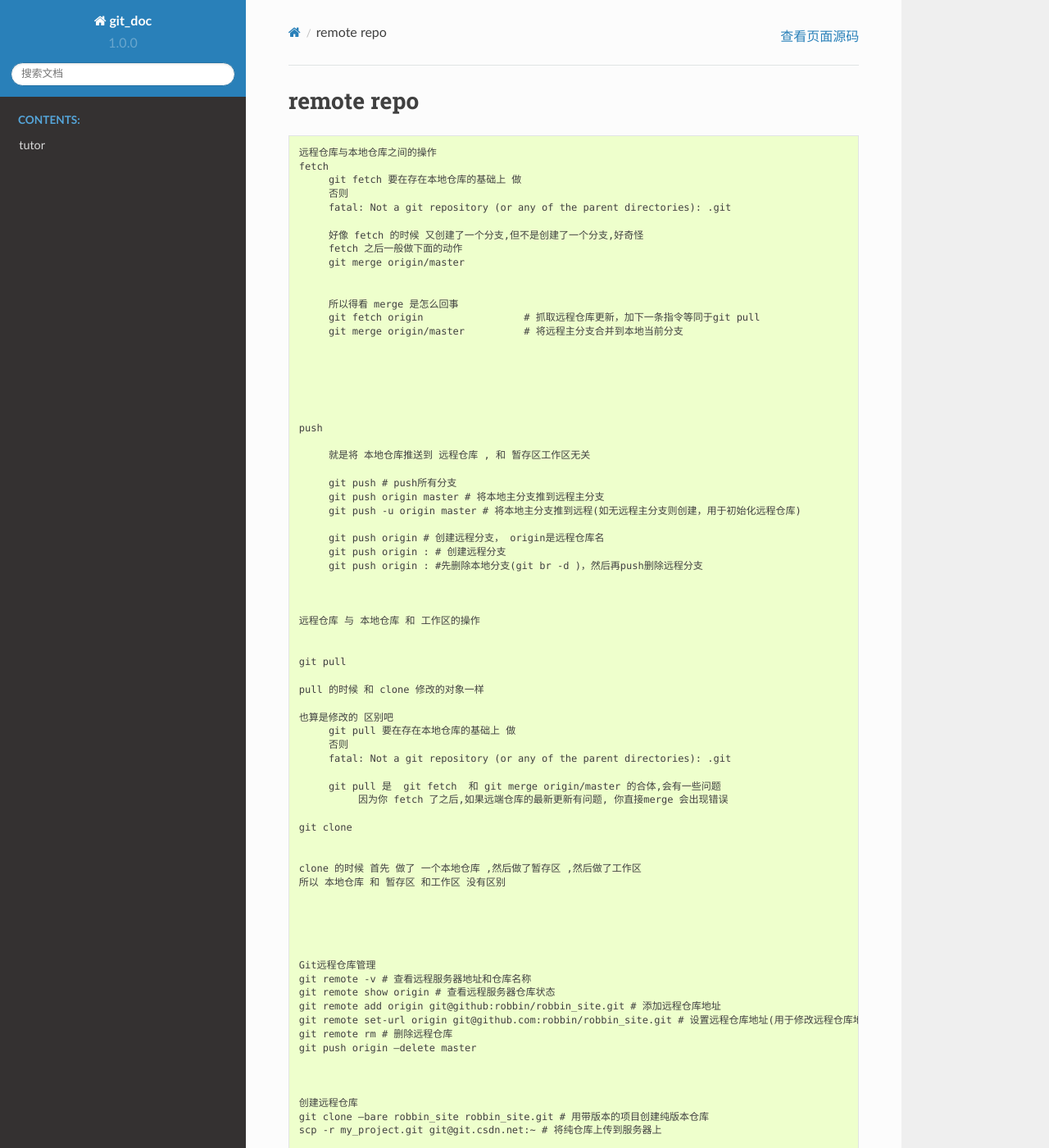
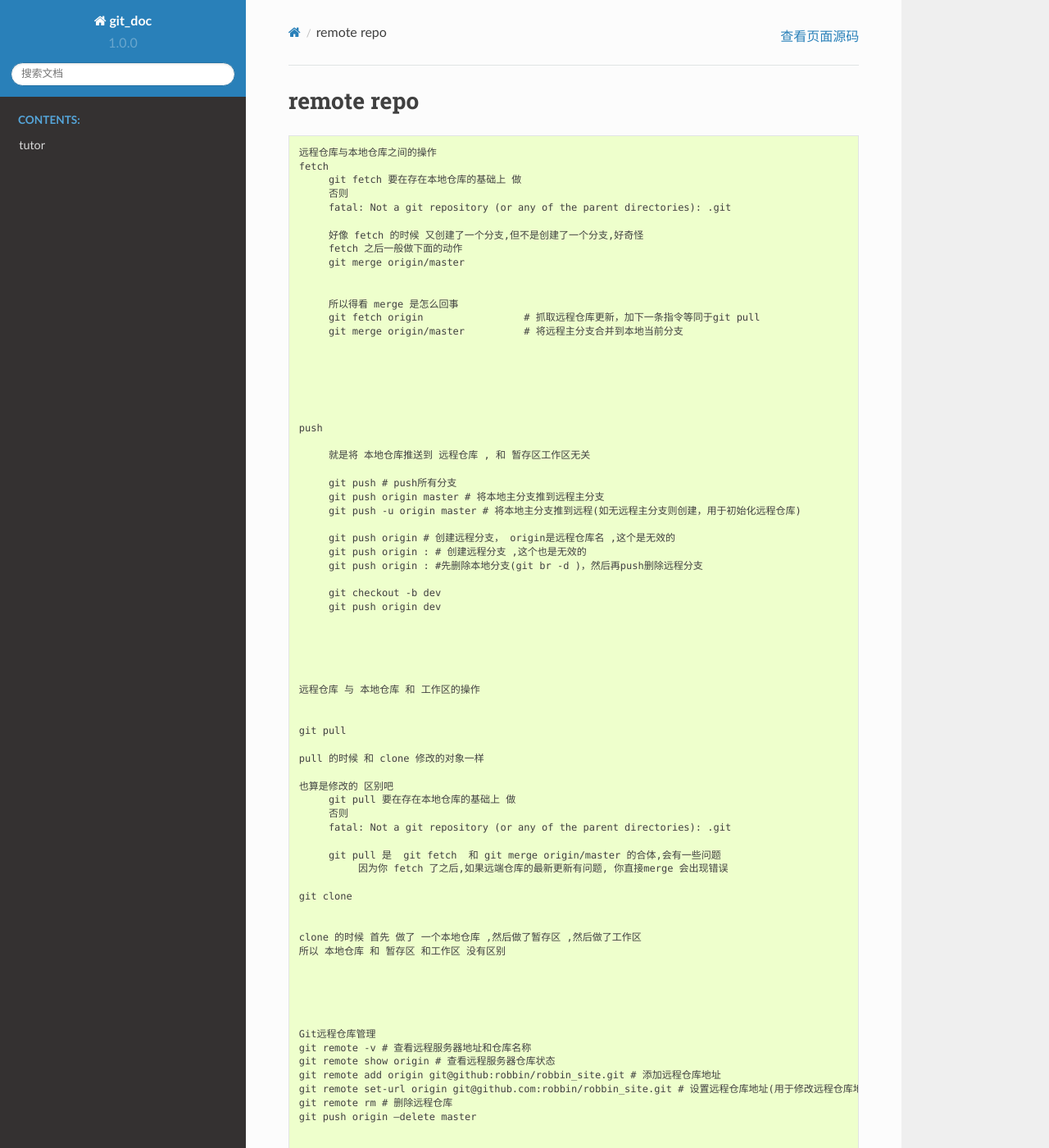
Before and after one commit to lisider/git_doc, a Sphinx documentation site: the page built from source/remote_repo.rst, in a window 1280 px wide and 1400 px high. Shown: the whole window at 82% size. Built offline with Sphinx 7.4.7 and the Read the Docs theme 2.0.0, drawn with Linux system fonts in a browser that asks for light colours; formulas are drawn with MathJax 3; some of the changed text lies outside the part shown.

Commit message:
modify branch

```diff
--- a/source/branch.rst
+++ b/source/branch.rst
@@ -71,7 +71,9 @@ branch
 
      # 删除远程分支
      $ git push origin --delete [branch-name]
-     $ git branch -dr [remote/branch]
+     或者
+     git branch -r -d origin/branch-name
+     git push origin :branch-name
 
 
      git remote -v
--- a/source/remote_repo.rst
+++ b/source/remote_repo.rst
@@ -31,9 +31,14 @@ remote repo
           git push origin master # 将本地主分支推到远程主分支
           git push -u origin master # 将本地主分支推到远程(如无远程主分支则创建，用于初始化远程仓库)
 
-          git push origin # 创建远程分支， origin是远程仓库名
-          git push origin : # 创建远程分支
+          git push origin # 创建远程分支， origin是远程仓库名 ,这个是无效的
+          git push origin : # 创建远程分支 ,这个也是无效的
           git push origin : #先删除本地分支(git br -d )，然后再push删除远程分支
+
+          git checkout -b dev
+          git push origin dev
+
+
 
 
 
```
